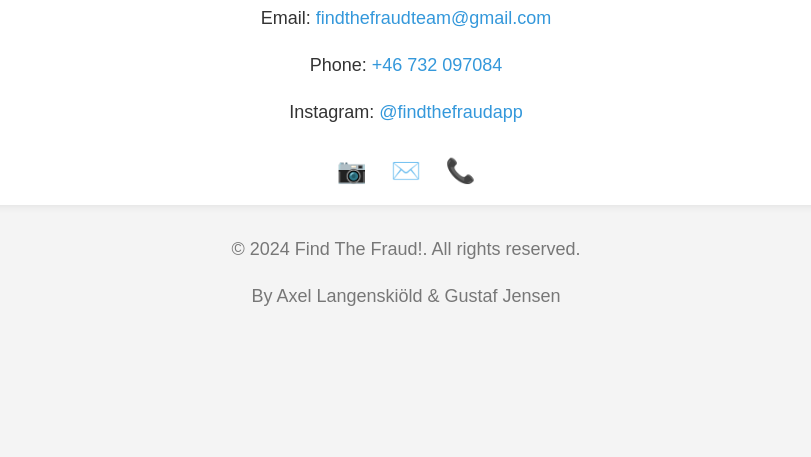
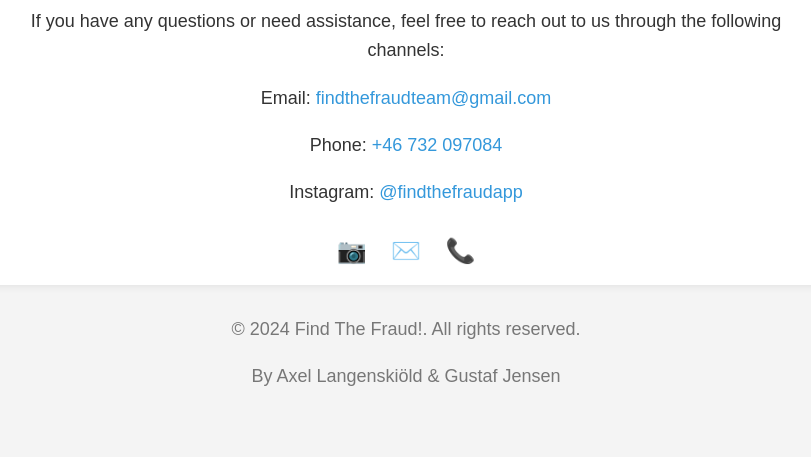
Before and after one commit to axellangenskiold/axellangenskiold.github.io, a plain HTML site: page index.html in a window 1280 px wide. Shown: the part 343-800 px from the top of the page, without its empty margins (234-1045 px from the left). Drawn offline with Linux system fonts and the light colour scheme.

Commit message:
init commit

```diff
--- a/index.html
+++ b/index.html
@@ -66,7 +66,7 @@
         body {
             font-family: Arial, sans-serif;
             margin: 0;
-            padding: 20px 0 0; /* Adds 20px padding at the top */
+            padding: 100px 0 0; /* Adds 20px padding at the top */
             background-color: #f4f4f4;
             color: #333;
         }
```
